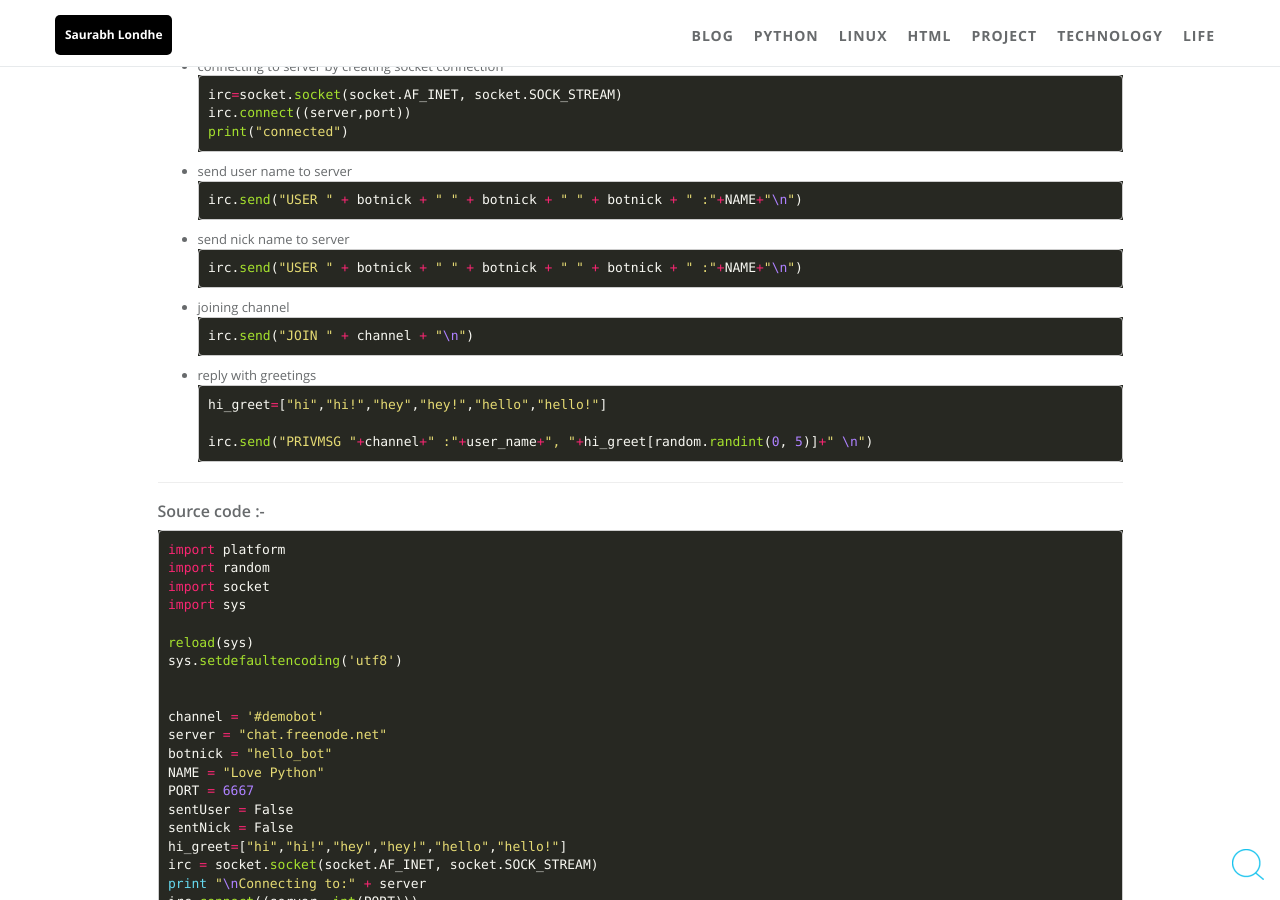
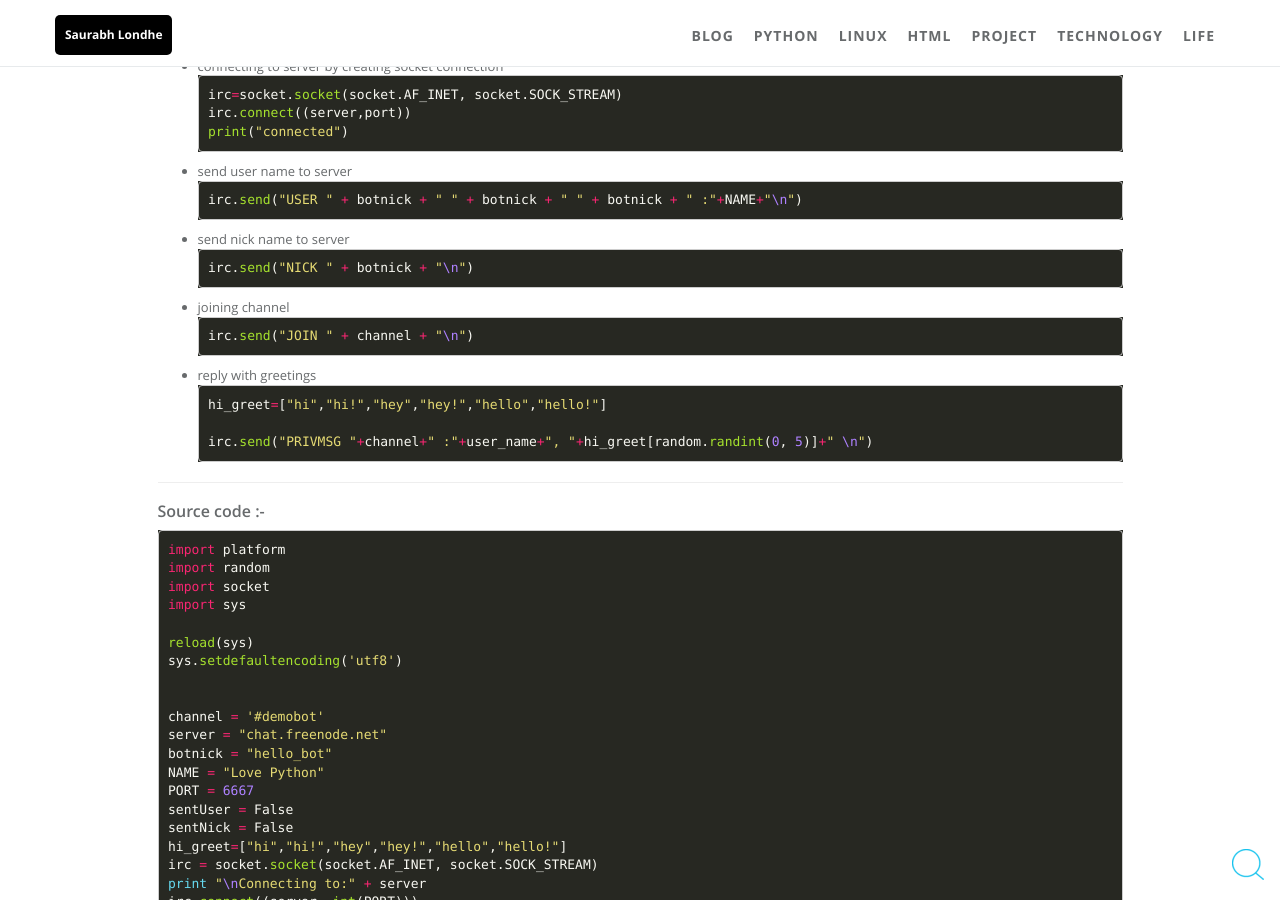
Before and after one commit to saurabhlondhe/saurabhlondhe.github.io, a Jekyll site: the page built from _posts/2018-10-24-irc-hello-bot-python.md, in a window 1280 px wide and 900 px high, scrolled down 1737 px. Built offline with Jekyll 4.4.1, drawn with Linux system fonts in a browser that asks for light colours.

Commit message:
#80 corrections

````diff
--- a/_posts/2018-10-24-irc-hello-bot-python.md
+++ b/_posts/2018-10-24-irc-hello-bot-python.md
@@ -77,7 +77,7 @@ PRIVMSG <channel-name> <user-name> <msg> #sends private messege to channel
 
 -   send nick name to server
     ```python
-    irc.send("USER " + botnick + " " + botnick + " " + botnick + " :"+NAME+"\n")
+    irc.send("NICK " + botnick + "\n")
     ```
 
 -   joining channel
````
